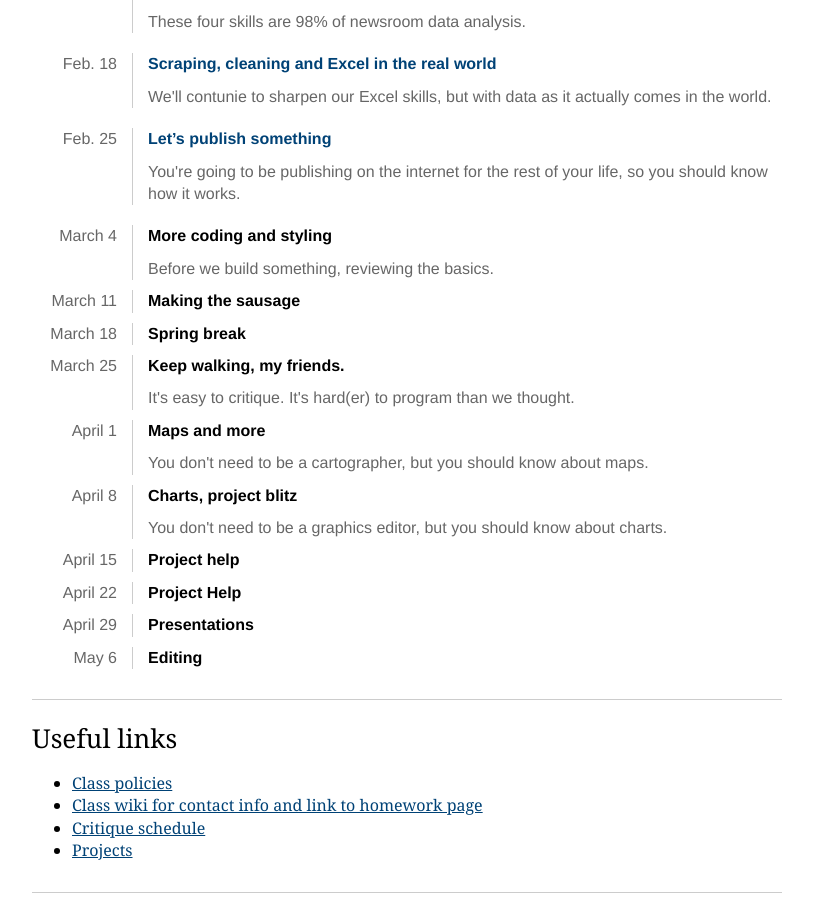
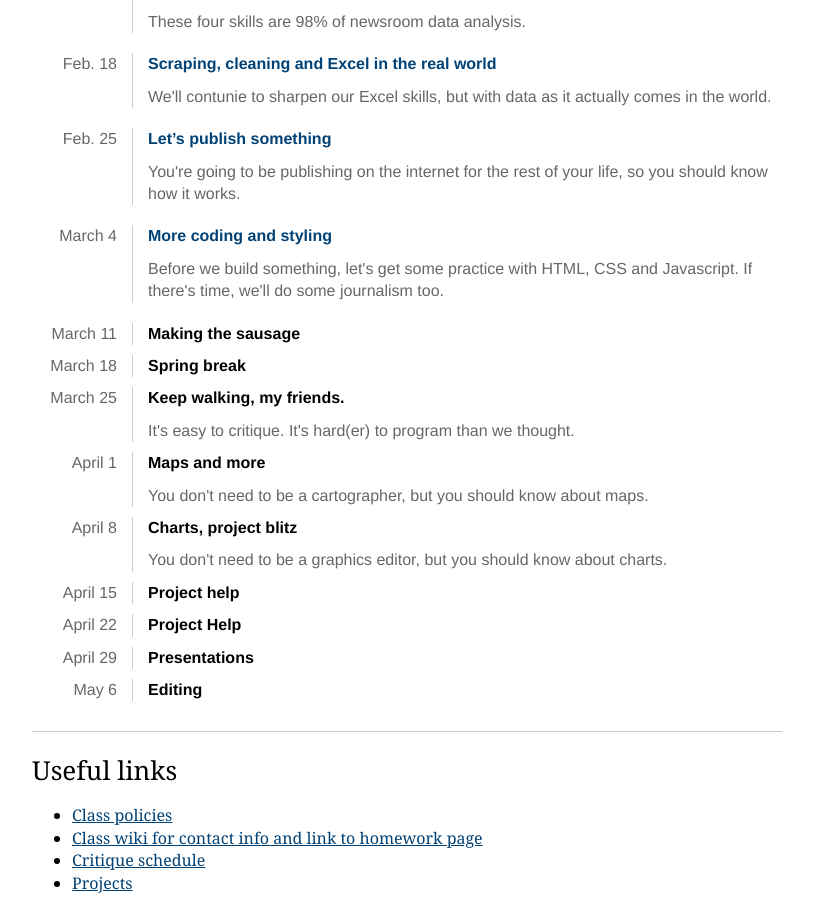
Before and after one commit to kpq/spring-2015, a Jekyll site: the page built from index.html, in a window 1280 px wide and 900 px high, scrolled down 964 px. Shown: the whole window, without its empty margins (233-1046 px from the left). Built offline with Jekyll 4.4.1, drawn with Linux system fonts in a browser that asks for light colours; Markdown is read by kramdown in place of the engine named in the settings.

Commit message:
added new

```diff
--- a/index.html
+++ b/index.html
@@ -99,11 +99,12 @@ title: Data Journalism, Spring 2015
             </a>
           </span>
         </li>
-        <li>
+        <li><a class="help" href="classes/coding-isnt-hard">
           <span class="date">March 4</span>
           <span class="title">
           <h4>More coding and styling</h4>
-          <span class="description">Before we build something, reviewing the basics.</span>
+          <span class="description">Before we build something, let's get some practice with HTML, CSS and Javascript. If there's time, we'll do some journalism too.</span>
+          </a>
           </span>
         </li>
 
```
Also changed, not shown: 17 other files.
